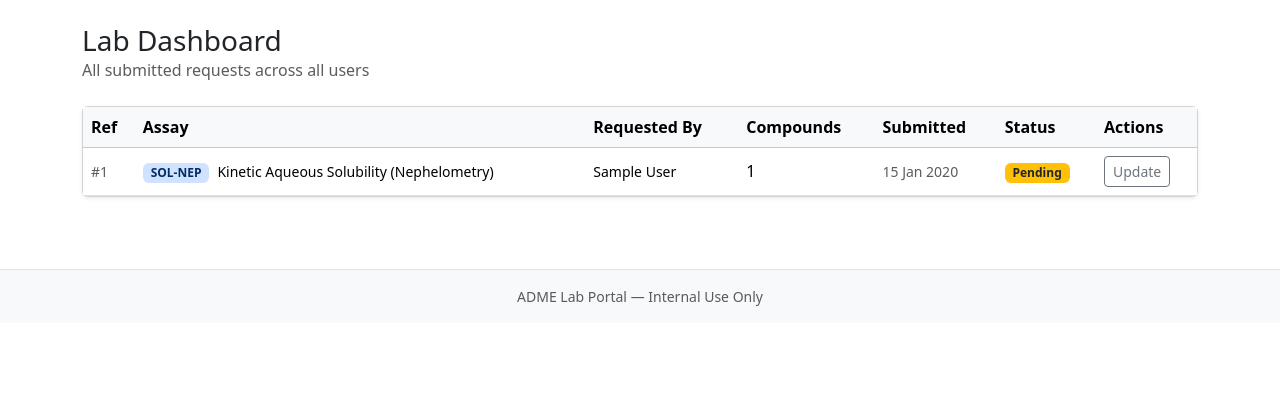
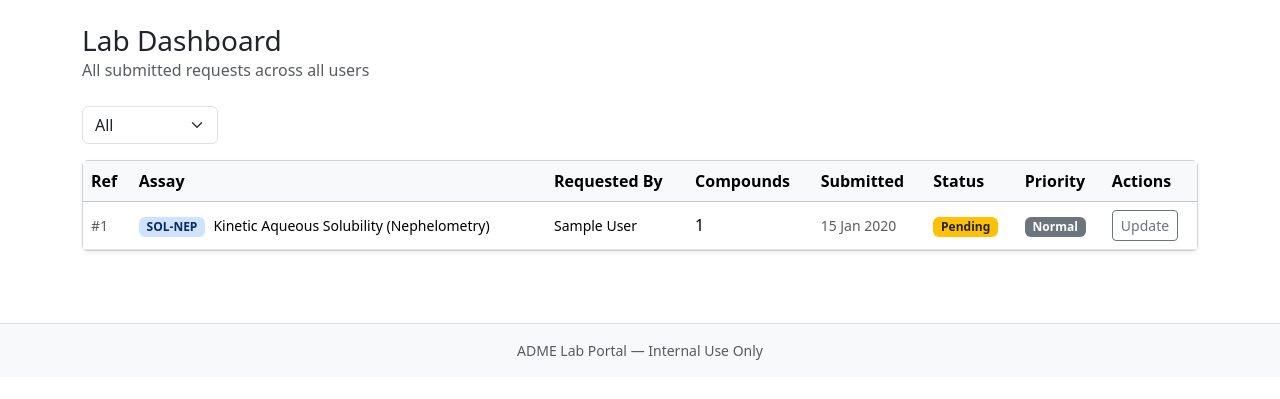
Before and after one commit to trongly2204/ADME_Trong_Ly_Take_Home, a Django app: page /dashboard/ in a window 1280 px wide. Shown: the part 56-455 px from the top of the page. Run offline with Django 4.2, Linux system fonts and the light colour scheme; a user stored in the database is signed in; data comes from the database, SQL or seed files in the repository; tables that the repository leaves empty hold one stand-in row (values such as "Sample post").

Commit message:
Add priority field, pending badge on assay cards, and status filter

```diff
--- a/lab/forms.py
+++ b/lab/forms.py
@@ -42,8 +42,9 @@ class StatusUpdateForm(forms.ModelForm):
 
     class Meta:
         model = TestRequest
-        fields = ['status', 'notes']
+        fields = ['status','priority','notes']
         widgets = {
             'status': forms.Select(attrs={'class': 'form-select form-select-sm'}),
+            'priority': forms.Select(attrs={'class': 'form-select form-select'}), #Add priority
             'notes': forms.Textarea(attrs={'rows': 2, 'class': 'form-control form-control-sm'}),
         }
--- a/lab/models.py
+++ b/lab/models.py
@@ -36,10 +36,16 @@ class TestRequest(models.Model):
         IN_PROGRESS = 'IN_PROGRESS', 'In Progress'
         COMPLETE = 'COMPLETE', 'Complete'
         ON_HOLD = 'ON_HOLD', 'On Hold'
-
+    #Add class Priority class
+    class Priority(models.TextChoices):
+        NORMAL = 'NORMAL', 'Normal'
+        HIGH = 'HIGH', 'High'
+        URGENT = 'URGENT', 'Urgent'
     assay = models.ForeignKey(AssayType, on_delete=models.PROTECT, related_name='requests')
     requested_by = models.ForeignKey(User, on_delete=models.PROTECT, related_name='test_requests')
     status = models.CharField(max_length=20, choices=Status.choices, default=Status.PENDING)
+    #Add class Priority
+    priority = models.CharField(max_length=20, choices=Priority.choices, default=Priority.NORMAL)
     notes = models.TextField(blank=True)
     created_at = models.DateTimeField(auto_now_add=True)
     updated_at = models.DateTimeField(auto_now=True)
--- a/lab/utils.py
+++ b/lab/utils.py
@@ -90,4 +90,18 @@ def parse_compound_spreadsheet(file_obj):
     if not compounds:
         raise SpreadsheetParseError("No valid compound rows found in the spreadsheet.")
 
+    #Raise error if duplicate barcode in 1 file
+    seen = set()
+    duplicates = set()
+    for compound in compounds:
+        barcode = compound['container_barcode']
+        if barcode in seen:
+            duplicates.add(barcode)
+        seen.add(barcode)
+
+    if duplicates:
+        raise SpreadsheetParseError(
+            f"Duplicate barcode(s) found: {', '.join(str(b) for b in sorted(duplicates))}"
+        )
+
     return compounds
--- a/lab/views.py
+++ b/lab/views.py
@@ -1,7 +1,7 @@
 from django.shortcuts import render, redirect, get_object_or_404
 from django.contrib.auth.decorators import login_required
 from django.contrib import messages
-from django.db.models import Count
+from django.db.models import Count, Q
 
 from .models import AssayType, TestRequest, Compound
 from .forms import AssaySelectForm, CompoundUploadForm, StatusUpdateForm
@@ -18,8 +18,8 @@ def assay_select(request):
             return redirect('lab:upload_compounds', assay_id=assay_id)
     else:
         form = AssaySelectForm()
-
-    assays = AssayType.objects.filter(is_active=True).order_by('category', 'name')
+    #Add annotate to count pending in each assay
+    assays = AssayType.objects.filter(is_active=True).annotate(pending_count=Count('requests', filter=Q(requests__status='PENDING'))).order_by('category', 'name')
     return render(request, 'lab/assay_select.html', {'form': form, 'assays': assays})
 
 
@@ -111,6 +111,8 @@ def assay_dashboard(request):
     Scientist view: all requests aggregated across all users, grouped by assay.
     Allows inline status updates.
     """
+    #Add status request
+    status = request.GET.get("status", "all")
     assays = (
         AssayType.objects
         .filter(is_active=True)
@@ -122,6 +124,11 @@ def assay_dashboard(request):
     # Build a status form for each request (used in the template)
     status_forms = {}
     all_requests = TestRequest.objects.select_related('assay', 'requested_by').order_by('-created_at')
+
+    #Add condition
+    if status != "all":
+        all_requests = all_requests.filter(status=status)
+
     for tr in all_requests:
         status_forms[tr.pk] = StatusUpdateForm(instance=tr)
 
@@ -129,6 +136,7 @@ def assay_dashboard(request):
         'assays': assays,
         'all_requests': all_requests,
         'status_forms': status_forms,
+        'selected_status': status, # passes current filter
     })
 
 
--- a/templates/lab/assay_dashboard.html
+++ b/templates/lab/assay_dashboard.html
@@ -9,7 +9,17 @@
     <p class="text-muted mb-0">All submitted requests across all users</p>
   </div>
 </div>
-
+<!-- Add fitler-button dropdown by using Bootstrap -->
+<div class="mb-3">
+  <select onchange="window.location='?status='+this.value" class="form-select w-auto">
+    <option value="all" {% if selected_status == 'all' %}selected{% endif %}>All</option>
+    <option value="PENDING" {% if selected_status == 'PENDING' %}selected{% endif %}>Pending</option>
+    <option value="IN_PROGRESS" {% if selected_status == 'IN_PROGRESS' %}selected{% endif %}>In Progress</option>
+    <option value="COMPLETE" {% if selected_status == 'COMPLETE' %}selected{% endif %}>Complete</option>
+    <option value="ON_HOLD" {% if selected_status == 'ON_HOLD' %}selected{% endif %}>On Hold</option>
+  </select>
+</div>
+<!-- End fitler-button dropdown -->
 {% if all_requests %}
 <div class="card shadow-sm">
   <div class="table-responsive">
@@ -22,6 +32,7 @@
           <th>Compounds</th>
           <th>Submitted</th>
           <th>Status</th>
+          <th>Priority</th> <!-- Add priority form-->
           <th>Actions</th>
         </tr>
       </thead>
@@ -47,6 +58,17 @@
             <span class="badge bg-secondary">On Hold</span>
             {% endif %}
           </td>
+          <!-- Add priority form-->
+          <td>
+            {% if tr.priority == 'URGENT' %}
+              <span class="badge bg-danger">Urgent</span>
+            {% elif tr.priority == 'HIGH' %}
+              <span class="badge bg-warning text-dark">High</span>
+            {% else %}
+              <span class="badge bg-secondary">Normal</span>
+            {% endif %}
+          </td>
+          <!-- Add priority form-->
           <td>
             <button class="btn btn-outline-secondary btn-sm"
                     data-bs-toggle="collapse"
@@ -65,6 +87,12 @@
                 <label class="form-label small mb-1">Status</label>
                 {{ form.status }}
               </div>
+              <!-- Add priority form-->
+              <div>
+                <label class="form-label small mb-1">Priority</label>
+                {{ form.priority }}
+              </div>
+              <!-- Add priority form-->
               <div class="flex-grow-1">
                 <label class="form-label small mb-1">Notes</label>
                 {{ form.notes }}
```
Also changed, not shown: lab/tests.py (+31 -0 lines), templates/lab/assay_select.html (+7 -0 lines), templates/lab/my_requests.html (+12 -0 lines), lab/migrations/0002_testrequest_priority.py (added), 1 other file.
